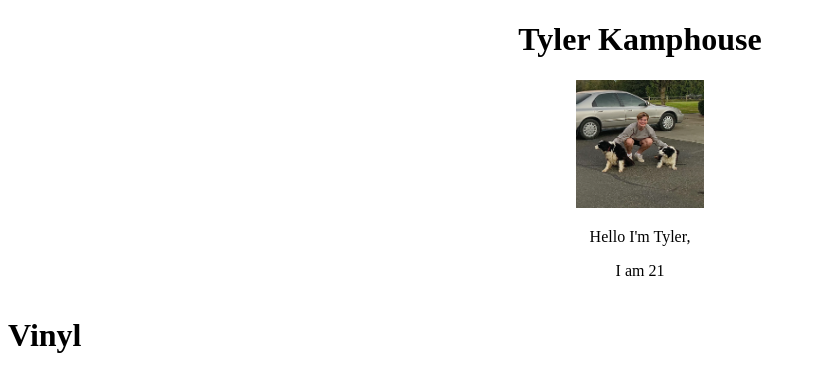
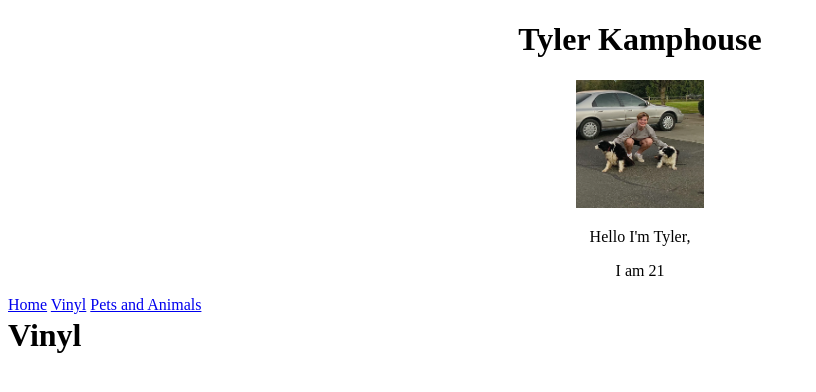
Before and after one commit to Tkamphouse/tkamphouse.github.io, a plain HTML site: page index.html in a window 1280 px wide. Shown: the whole page, without its empty margins (0-816 px from the left). Drawn offline with Linux system fonts and the light colour scheme.

Commit message:
Add files via upload

```diff
--- a/index.html
+++ b/index.html
@@ -25,5 +25,13 @@
     </center>
 </div>
 
+<body>
+    <nav>
+      <a href="./index.html">Home</a>
+      <a href="./vinyl.html">Vinyl</a>
+      <a href="./animals.html">Pets and Animals</a>
+    </nav>
+</body>
+
 </body>
 </html>
```
Also changed, not shown: animals.html (added), vinyl.html (added).
